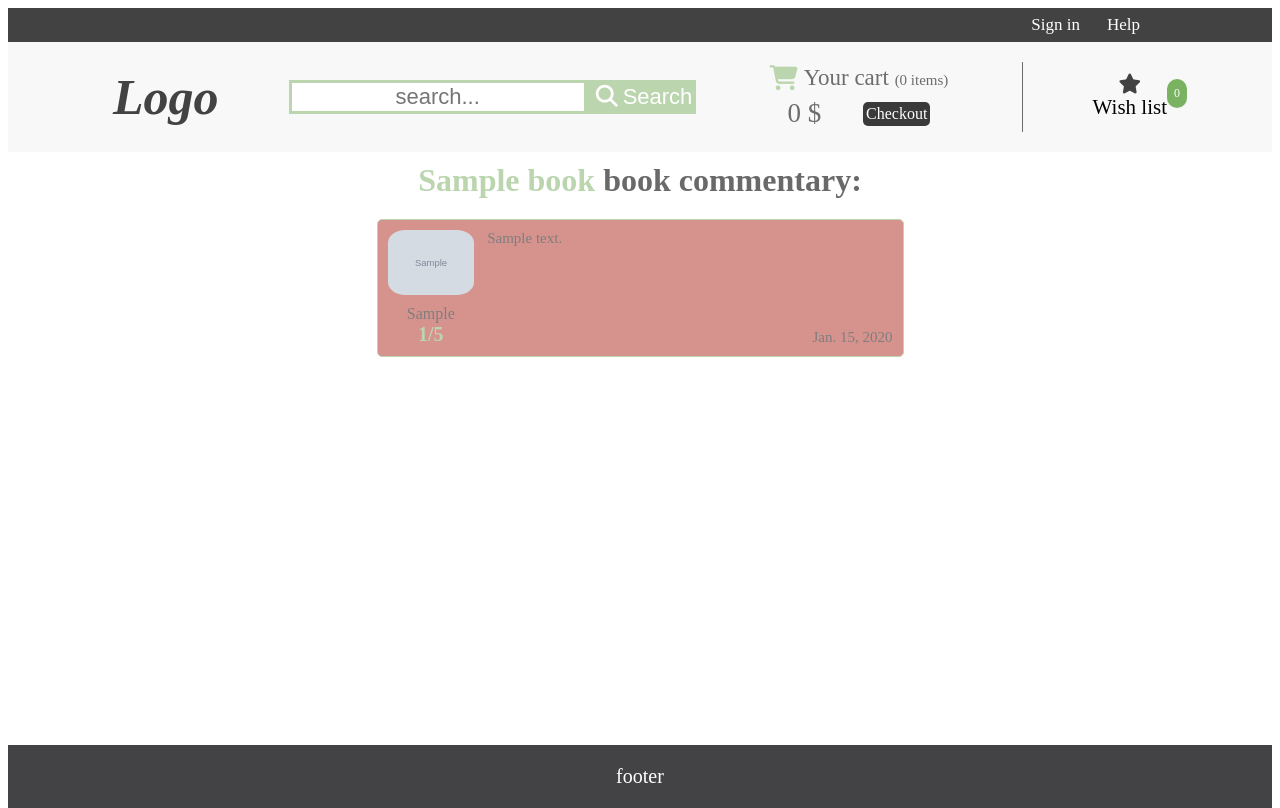
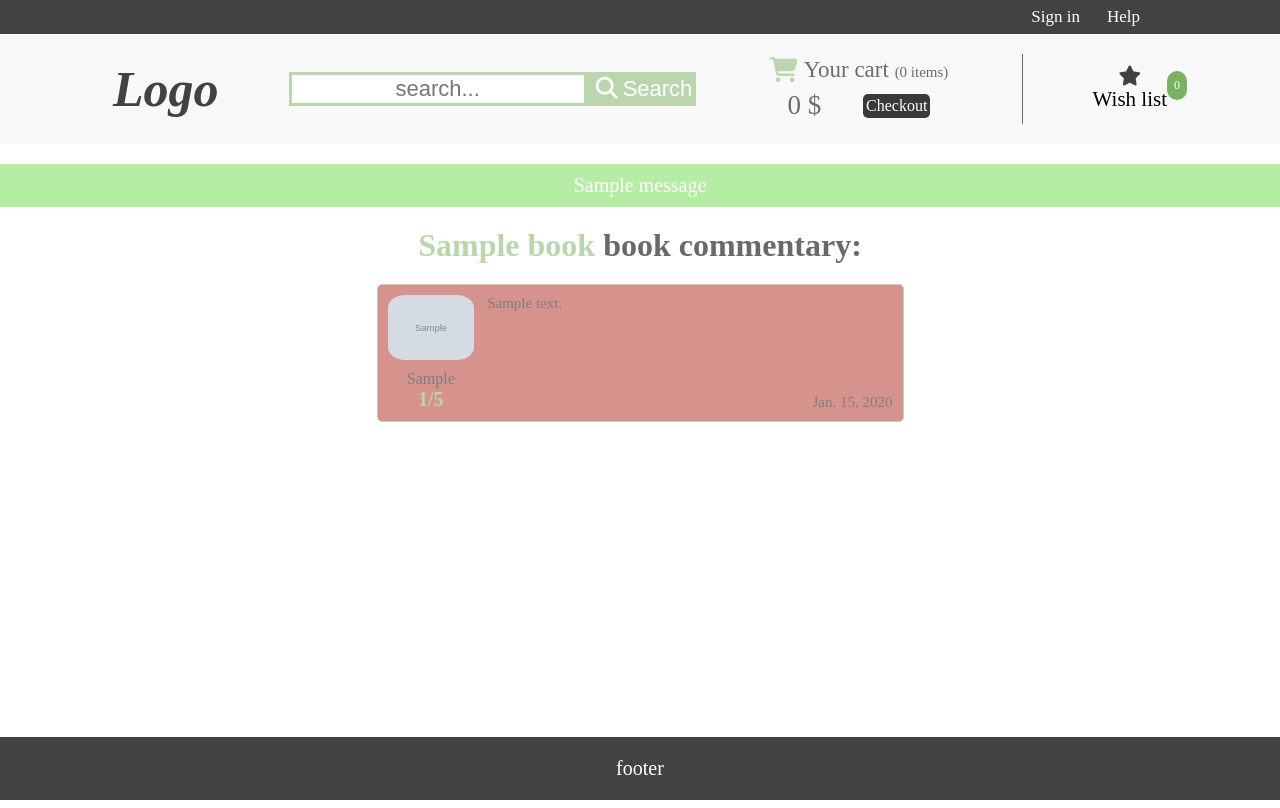
Before and after one commit to Rwwwrl/Book-store-pet-project, a Django app: a page that uses templates/base.html in a window 1280 px wide. Run offline with Django 3.2, Linux system fonts and the light colour scheme; tables that the repository leaves empty hold one stand-in row (values such as "Sample post"); grey boxes marked "Sample" are stand-in pictures; one stand-in notice (Sample message) is shown; some libraries are stand-ins or nearby versions; some web fonts are replaced.

Commit message:
added messages

```diff
--- a/bookapp/models.py
+++ b/bookapp/models.py
@@ -120,7 +120,7 @@ class ProductItem(models.Model):
         Book, related_name='product_item', on_delete=models.CASCADE)
     qty = models.PositiveIntegerField()
     final_price = models.DecimalField(
-        max_digits=5, decimal_places=2, blank=True, null=True)
+        max_digits=10, decimal_places=2, blank=True, null=True)
     cart = models.ForeignKey(
         Cart, related_name='product_items', on_delete=models.CASCADE, null=True)
 
@@ -156,10 +156,10 @@ class Checkout(models.Model):
         UserAccount, related_name='checkouts', on_delete=models.CASCADE)
     first_name = models.CharField(max_length=255)
     last_name = models.CharField(max_length=255)
-    email = models.EmailField()
-    address = models.CharField(max_length=255)
+    email = models.EmailField(null=True)
+    address = models.CharField(max_length=255, null=True)
     commentary = models.TextField(max_length=255, blank=True, null=True)
-    delivery_date = models.DateField()
+    delivery_date = models.DateField(null=True)
     date_of_created = models.DateField(
         auto_now_add=True, blank=True, null=True)
     date_of_changes = models.DateField(auto_now=True, blank=True, null=True)
--- a/bookapp/templates/bookapp/book_detail.html
+++ b/bookapp/templates/bookapp/book_detail.html
@@ -9,6 +9,7 @@
 
 
 {% block main_content %}
+
 
 <div class="container container--book_detail">
     <div class="breadcrumbs">
--- a/bookapp/views.py
+++ b/bookapp/views.py
@@ -5,6 +5,8 @@ from django.shortcuts import redirect, reverse
 from django.http import JsonResponse
 from django.db.models import Q
 from django.contrib.auth import authenticate, login, logout
+from django.contrib import messages
+from django.utils.safestring import mark_safe
 
 from .models import MainCategory, UnderCategory, Book, SpecialCategory, WishList, Cart, ProductItem, UserAccount
 from .forms import UserAccountForm, CheckoutForm, CommentaryForm, LoginForm, RegistrForm
@@ -126,6 +128,7 @@ class AddToWishList(MyLoginRequiredMixin, UserWishListMixin):
         if not self.wishlist.books.filter(slug=book_slug).exists():
             book_model = Book.objects.get(slug=book_slug)
             self.wishlist.books.add(book_model)
+        messages.add_message(request, messages.SUCCESS, 'Added to wish list')
         return redirect('book_detail', book_slug=book_slug)
 
 
@@ -148,10 +151,12 @@ class AddToCart(MyLoginRequiredMixin, UserWishListMixin):
             product_item = ProductItem.objects.create(
                 book=book, qty=1, cart=self.cart
             )
+            messages.add_message(request, messages.SUCCESS, 'Book added to cart')
         else:
             product_item = self.cart.product_items.get(book=book)
             product_item.qty += 1
             product_item.save()
+            messages.add_message(request, messages.INFO, 'The cart already contains this book, the qty has been increased by 1')
         return redirect('book_detail', book_slug=book_slug)
 
 
@@ -190,6 +195,7 @@ class CartView(MyLoginRequiredMixin, UserWishListMixin):
             checkout_model.save()
             self.cart.is_used = True
             self.cart.save()
+            messages.add_message(request, messages.SUCCESS, 'You have succesfullt placed a order')
             return redirect('main_page')
         context = self.get_context_data()
         context['checkout_form'] = checkout_form
@@ -225,6 +231,7 @@ class MyAccountView(MyLoginRequiredMixin, UserWishListMixin):
         if form.is_valid():
             model = form.save(commit=False)
             model.save()
+            messages.add_message(request, messages.SUCCESS, 'Your profile settings saved')
             return redirect('my_account_page')
         context = self.get_context_data()
         context['form'] = form
@@ -303,6 +310,7 @@ class LoginView(View):
             user = authenticate(username=username, password=password)
             if user:
                 login(request, user)
+                messages.add_message(request, messages.SUCCESS, mark_safe(f'Welcome back <span class="username">@username</span>') )
                 return redirect('main_page')
         context = {
             'login_form': login_form
@@ -328,6 +336,7 @@ class RegistrView(View):
             if user:
                 login(request, user)
                 UserAccount.objects.create(user=user_model, email=user_model.email)
+                messages.add_message(request, messages.SUCCESS, mark_safe(f'Hello! Ty for registration <span class="username">@{user_model.username}</span>'))
                 return redirect('main_page')
         context = {
             'register_form': register_form
--- a/static/css/book_detail.css
+++ b/static/css/book_detail.css
@@ -413,3 +413,10 @@ img {
     color: #bbd5af;
     font-weight: bold;
 }
+
+.messages {
+    margin: 20px auto;
+    display: flex;
+    flex-direction: column;
+    align-items: center;
+}
--- a/static/css/main_page.css
+++ b/static/css/main_page.css
@@ -27,6 +27,7 @@ input:focus {
 html,
 body {
 	height: 100%;
+    margin: 0;
 }
 .wrapper {
 	display: flex;
@@ -430,3 +431,29 @@ body {
     font-size: 40px;
     margin-top: 20px;
 }
+
+.messages {
+    color: white;
+    font-size: 20px;
+
+}
+
+.message_info {
+    background: rgba(175, 214, 103, .5);
+    padding: 10px 15px;
+    border-radius: 10px;
+    text-align: center;
+    width: 100%;
+}
+
+.message_success {
+    background: rgba(110, 219, 77, .5);
+    padding: 10px 15px;
+    border-radius: 10px;
+    text-align: center;
+    width: 100%;
+}
+
+.username {
+    font-style: italic;
+}
--- a/templates/base.html
+++ b/templates/base.html
@@ -82,6 +82,14 @@
                 </div>
             </div>
 
+            {% if messages %}
+            <div class="messages">
+                {% for message in messages %}
+                <div{% if message.tags %} class="message_{{ message.tags }}"{% endif %}>{{ message }}</div>
+                {% endfor %}
+            </div>
+            {% endif %}
+
             {% block nav_categorys %}
 
             {% endblock nav_categorys %}
@@ -114,6 +122,7 @@
 
                         <div class="product_items_wrapper">
                             <div class="product_items">
+
                                 {% block products %}
                                 {% endblock products %}
                             </div>
```
